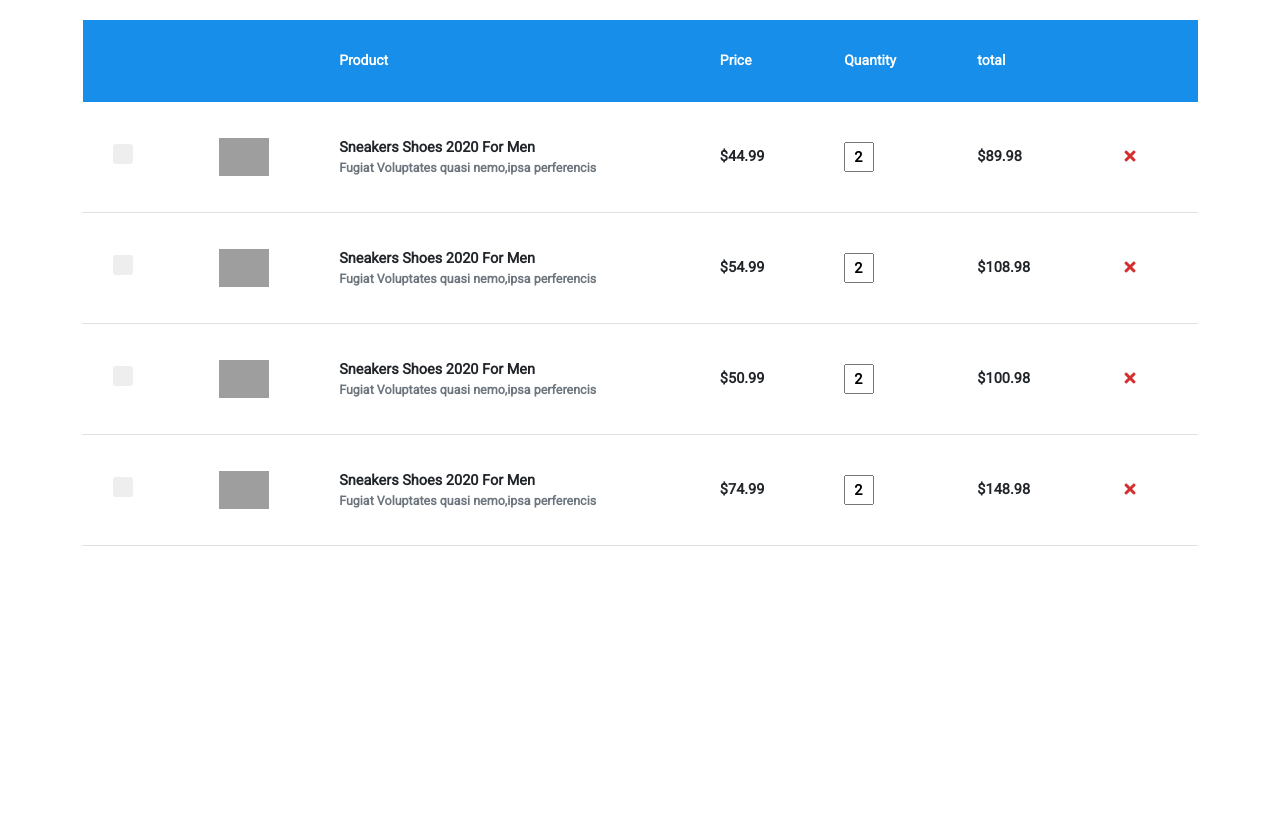
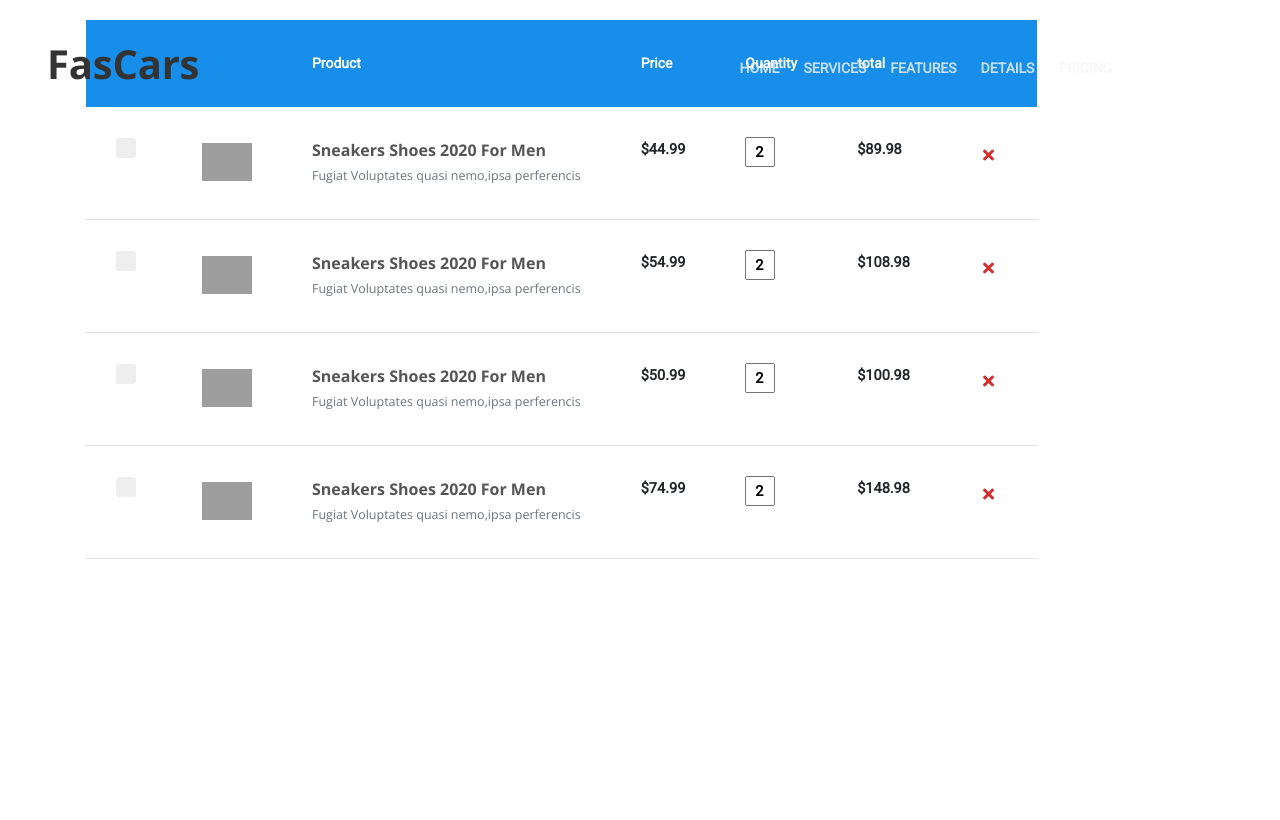
Before and after one commit to Vejaysundaram-Rajkumar/Web_dev-Project, a Flask app: page /fascarsadmin in a window 1280 px wide. Before the commit the page ends 546 px from the top, so only its background shows below. Run offline with Flask 3, Linux system fonts and the light colour scheme; some libraries are stand-ins or nearby versions; grey boxes are pictures that could not be loaded.

Commit message:
added navbar to the admin

```diff
--- a/templates/admin.html
+++ b/templates/admin.html
@@ -10,9 +10,76 @@
     <script src="https://cdnjs.cloudflare.com/ajax/libs/jquery/3.2.1/jquery.min.js"></script>
     <link rel="stylesheet" href="https://use.fontawesome.com/releases/v5.7.2/css/all.css">
     <link rel="stylesheet" href="\static\admin.css">
+
+      <!-- Styles -->
+      <link href="https://fonts.googleapis.com/css?family=Open+Sans:400,400i,700&display=swap&subset=latin-ext" rel="stylesheet">
+      <link rel="stylesheet" href="static\magnific-popup.css">
+      <link rel="stylesheet" href="static\bootstrap.css">
+      <link rel="stylesheet" href="static\styles.css">
+      <link rel="stylesheet" href="static\swiper.css">
+      <link rel="stylesheet" href="static\swiper.css">
+      <link rel="stylesheet" href="static\fontawesome-all.css">
+
 </head>
-<body>
+<body data-spy="scroll" data-target=".fixed-top">
+     <!-- Preloader -->
+	<div class="spinner-wrapper">
+        <div class="spinner">
+            <div class="bounce1"></div>
+            <div class="bounce2"></div>
+            <div class="bounce3"></div>
+        </div>
+    </div>
+    <!-- end of preloader -->
+<!-- Navigation -->
+<nav class="navbar navbar-expand-lg navbar-dark navbar-custom fixed-top">
+    <div class="container">
 
+        <!-- Text Logo - Use this if you don't have a graphic logo -->
+        <!-- <a class="navbar-brand logo-text page-scroll" href="index.html">FasCars</a> -->
+
+        <!-- Image Logo -->
+        <a class="navbar-brand" href="/"><h1>FasCars</h1></a>
+
+        <!-- Mobile Menu Toggle Button -->
+        <button class="navbar-toggler" type="button" data-toggle="collapse" data-target="#navbarsExampleDefault" aria-controls="navbarsExampleDefault" aria-expanded="false" aria-label="Toggle navigation">
+            <span class="navbar-toggler-awesome fas fa-bars"></span>
+            <span class="navbar-toggler-awesome fas fa-times"></span>
+        </button>
+        <!-- end of mobile menu toggle button -->
+
+        <div class="collapse navbar-collapse" id="navbarsExampleDefault">
+            <ul class="navbar-nav ml-auto">
+                <li class="nav-item">
+                    <a class="nav-link page-scroll" href="#header">HOME <span class="sr-only">(current)</span></a>
+                </li>
+
+                <li class="nav-item">
+                    <a class="nav-link page-scroll" href="#services">SERVICES</a>
+                </li>
+
+                <li class="nav-item">
+                    <a class="nav-link page-scroll" href="#features">FEATURES</a>
+                </li>
+                <li class="nav-item">
+                    <a class="nav-link page-scroll" href="#details">DETAILS</a>
+                </li>
+
+
+
+                <li class="nav-item">
+                    <a class="nav-link page-scroll" href="#pricing">PRICING</a>
+                </li>
+            </ul>
+            <span class="nav-item">
+                <a class="btn-outline-sm" href="/login">LOG IN</a>
+            </span>
+        </div>
+    </div> <!-- end of container -->
+</nav> <!-- end of navbar -->
+<!-- end of navigation -->
+
+<!-- dashboard of our admin -->
     <div class="container">
         <div class="table-wrap">
             <table class="table table-responsive table-borderless">
@@ -150,5 +217,14 @@
             </table>
         </div>
     </div>
+
+    <!-- Scripts -->
+    <script src="static\js\jquery.min.js"></script> <!-- jQuery for Bootstrap's JavaScript plugins -->
+    <script src="static\js\popper.min.js"></script> <!-- Popper tooltip library for Bootstrap -->
+    <script src="static\js\bootstrap.min.js"></script> <!-- Bootstrap framework -->
+    <script src="static\js\jquery.easing.min.js"></script> <!-- jQuery Easing for smooth scrolling between anchors -->
+    <script src="static\js\jquery.magnific-popup.js"></script> <!-- Magnific Popup for lightboxes -->
+    <script src="static\js\validator.min.js"></script> <!-- Validator.js - Bootstrap plugin that validates forms -->
+    <script src="static\js\scripts.js"></script> <!-- Custom scripts -->
 </body>
 </html>
```
Also changed, not shown: 1 other file.
